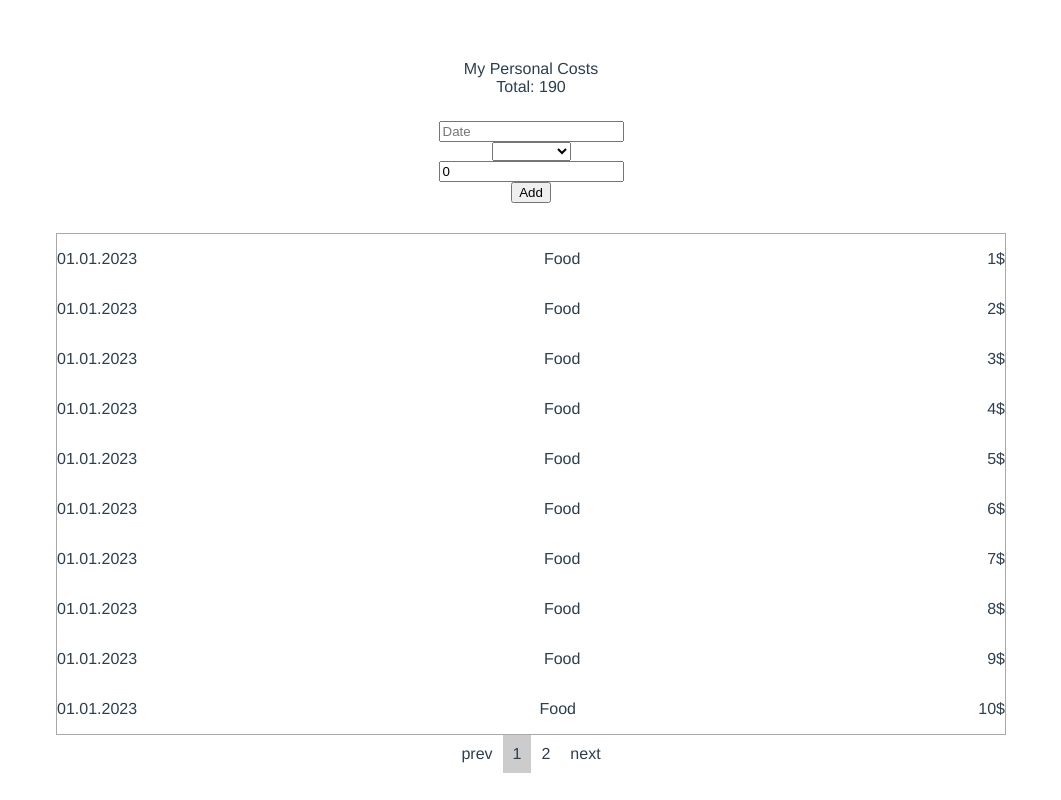
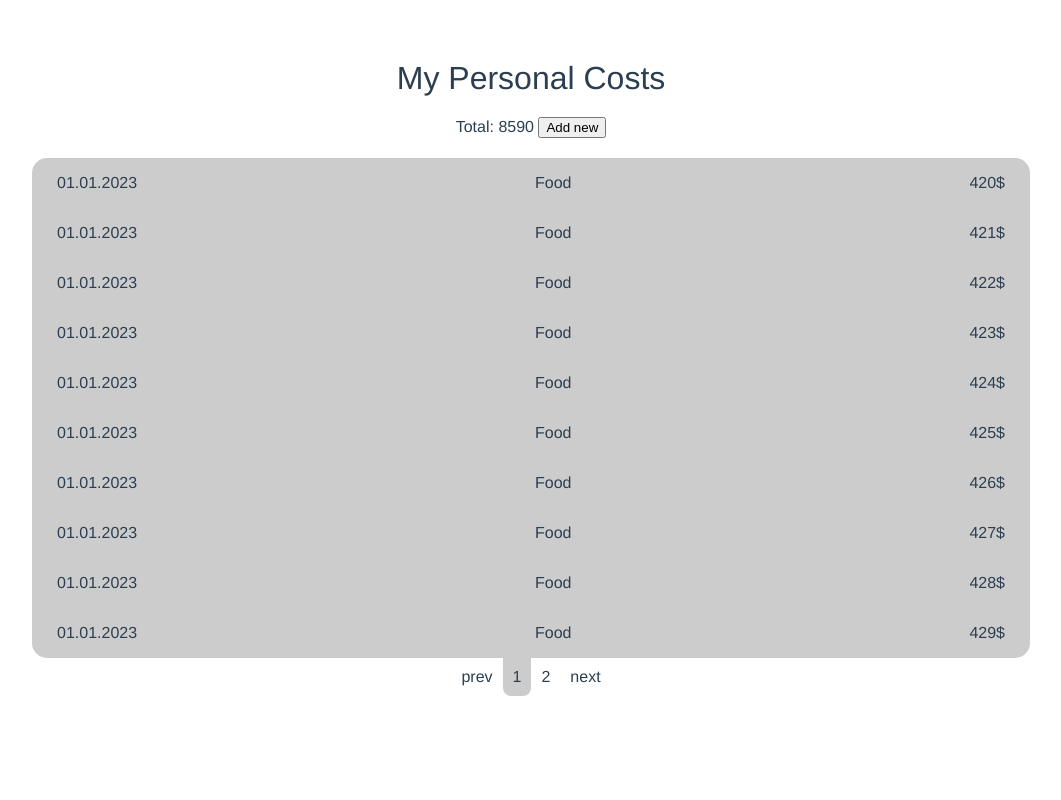
Before and after one commit to ychkydyk/VueProjectGB, a Vue app in the folder costs-control/: page / in a window 1280 px wide. Shown: the whole page, without its empty margins (109-1170 px from the left). Built offline with nearby package versions, Linux system fonts and the light colour scheme.

Commit message:
TaskForn  => Popup

```diff
--- a/costs-control/src/App.vue
+++ b/costs-control/src/App.vue
@@ -1,11 +1,12 @@
 <template>
   <div id="app">
    <div class="wrapper">
-     <header>My Personal Costs</header>
+     <header class="head-title">My Personal Costs</header>
      <main>
        Total: {{ getSummAmount }}
-       <TaskForm @addNewTask="onAdd"></TaskForm>
-     <TaskList :items="currentElements"></TaskList>
+       <TaskForm v-if="isTaskFormActive" @close="closeTaskForm" @addNewTask="onAdd"></TaskForm>
+       <button @click="showTaskForm">Add new</button>
+       <TaskList :items="currentElements"></TaskList>
        <Pagination :cur="page" :n="n" :length="payments.length" @paginate="onPageChange"/>
      </main>
    </div>
@@ -28,7 +29,8 @@ export default {
   data() {
     return {
       page:1,
-      n: 10
+      n: 10,
+      isTaskFormActive: false,
     };
   },
   computed:{
@@ -56,6 +58,12 @@ export default {
     onPageChange(p) {
       this.page = p
     },
+    showTaskForm() {
+      this.isTaskFormActive = true
+    },
+    closeTaskForm() {
+      this.isTaskFormActive = false
+    }
   },
   created() {
     this.fetchData()
@@ -75,5 +83,10 @@ export default {
   color: #2c3e50;
   margin-top: 60px;
 }
+.head-title {
+  font-size: 2rem;
+  margin-bottom: 20px;
+}
+
 
 </style>
--- a/costs-control/src/components/Pagination.vue
+++ b/costs-control/src/components/Pagination.vue
@@ -49,6 +49,8 @@ export default {
     padding: 10px;
     &.active {
       background: #ccc;
+      border-bottom-left-radius: 8px;
+      border-bottom-right-radius: 8px;
     }
   }
 }
--- a/costs-control/src/components/TaskForm.vue
+++ b/costs-control/src/components/TaskForm.vue
@@ -1,13 +1,18 @@
 <template>
     <div class="task-form">
+      <div class="form-inputs">
         <input placeholder="Date" v-model="dateCreated">
-      <select v-model='category'>
+        <select class="category-select"  v-model='category'>
           <option v-for="option in options" :key="option">
             {{ option }}
           </option>
         </select>
         <input placeholder="Amount" v-model.number="amount" type="number">
+      </div>
+      <div class="btn-group">
         <button @click="onSaveClick">Add</button>
+        <button v-on:click="$emit('close')">Close</button>
+      </div>
     </div>
 
 </template>
@@ -56,16 +61,34 @@ mounted(){
 <style lang="scss">
 
 .task-form {
+  position: absolute;
+  background-color: white;
+  top: 15%;
+  left: calc(50% - 150px) ;
+  border: 1px solid #2c3e50;
+  border-radius: 15px;
     padding-top: 25px;
     padding-bottom: 30px;
     display: flex;
     flex-direction: column;
-    max-width: 300px;
+    width: 300px;
     align-items: center;
     margin: 0 auto;
     justify-content: space-between;
     .button {
         width: 33%;
     }
+  .category-select {
+    width: 60%;
+    margin: 10px;
+  }
+}
+.btn-group {
+  margin-top:20px;
+  display: flex;
+  :last-child {
+    margin-left:10px;
+  }
+
 }
 </style>
--- a/costs-control/src/components/TaskList.vue
+++ b/costs-control/src/components/TaskList.vue
@@ -25,7 +25,10 @@ export default {
 .task-list-wrapper {
   max-width: 75%;
   margin: 0 auto;
-  border: 1px solid darkgray;
+  margin-top: 20px;
+  padding: 0 25px 0 25px;
+  border-radius: 15px;
+  background-color: #cccccc;
 }
   .item {
     display: flex;
--- a/costs-control/src/store/index.js
+++ b/costs-control/src/store/index.js
@@ -28,7 +28,7 @@ actions: { // Эмитация загрузки с сервера
             return new Promise((resolve)=>{
                 setTimeout(()=>{
                     const items = []
-                    for(let i = 1; i < 20 ; i++){
+                    for(let i = 420; i < 440 ; i++){
                         items.push({
                             dateCreated: '01.01.2023',
                             category: 'Food',
```
Lines whose indentation alone changed are shown as unchanged.
